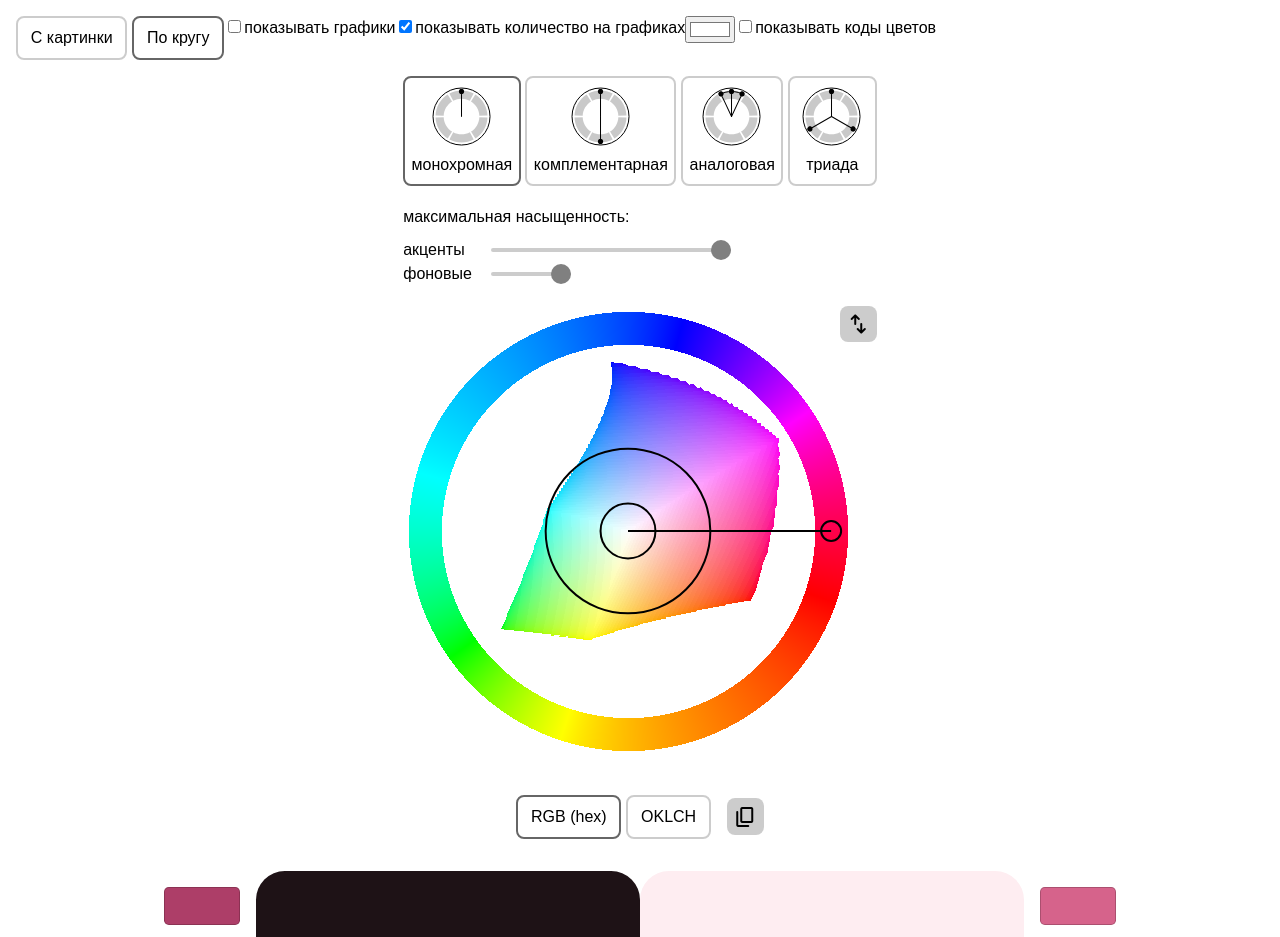
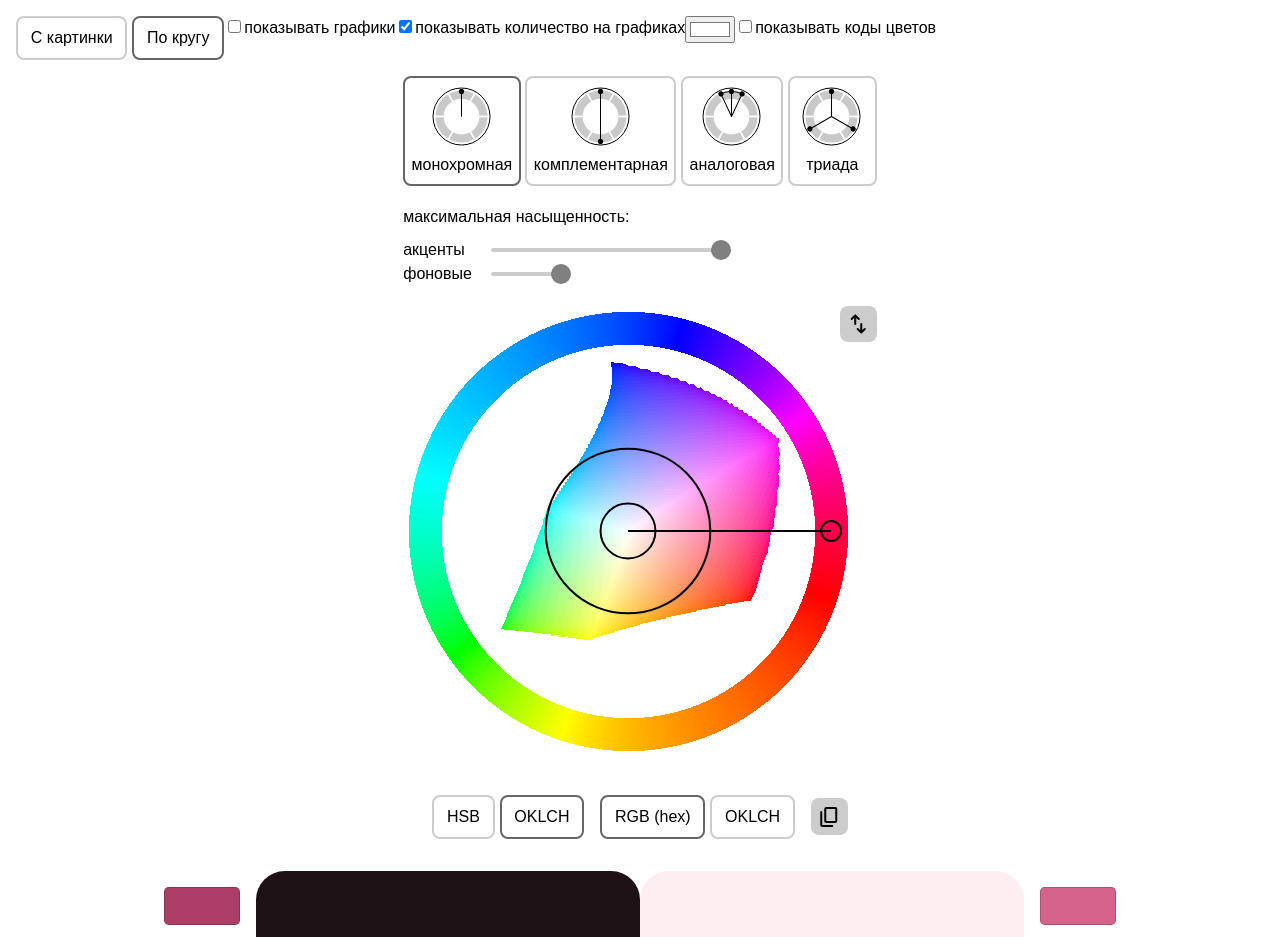
Before and after one commit to Milena42/colorGenerator, a Vue app: page /wheel in a window 1280 px wide. Shown: the top 937 px of the page. Built offline with nearby package versions, Linux system fonts and the light colour scheme.

Commit message:
feat: добавит переключение формата цвета для редактирования

```diff
--- a/src/inputColor/InputColor.vue
+++ b/src/inputColor/InputColor.vue
@@ -80,7 +80,7 @@ async function copy() {
             <input v-if="editing" v-model.lazy="colorString" />
         </div>
         <div class="col" v-if="editing">
-            <InputColorHSB v-model="colorHex" v-if="colorFormatEdit == 'rgbHex'" />
+            <InputColorHSB v-model="colorHex" v-if="colorFormatEdit == 'hsb'" />
             <InputColorOKLCH v-model="color" v-if="colorFormatEdit == 'oklch'" />
         </div>
     </div>
--- a/src/mockupEditor/MockupEditor.vue
+++ b/src/mockupEditor/MockupEditor.vue
@@ -22,6 +22,22 @@ provide('colorFormatEdit', colorFormatEdit);
 <template>
     <div class="mockup-editor-wrapper">
         <div class="mockup-editor-copy">
+            <div class="choice-chips">
+                <button
+                    class="choice-chip"
+                    :class="{ current: colorFormatEdit == 'hsb' }"
+                    @click="colorFormatEdit = 'hsb'"
+                >
+                    HSB
+                </button>
+                <button
+                    class="choice-chip"
+                    :class="{ current: colorFormatEdit == 'oklch' }"
+                    @click="colorFormatEdit = 'oklch'"
+                >
+                    OKLCH
+                </button>
+            </div>
             <div class="choice-chips">
                 <button
                     class="choice-chip"
```
